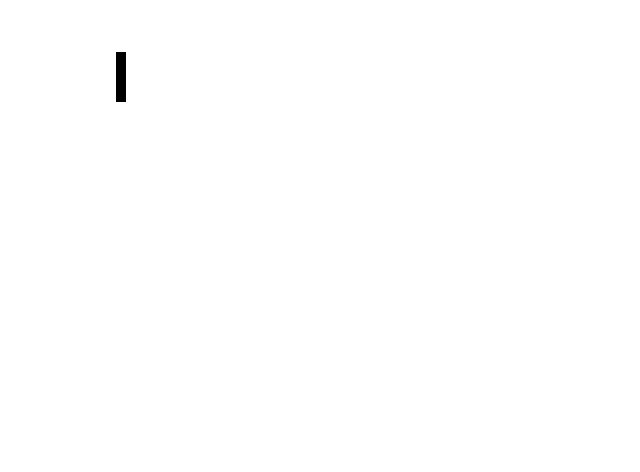
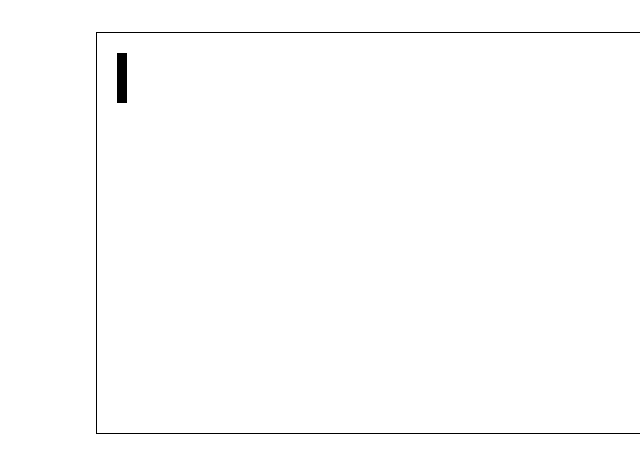
Before and after one commit to pixlbreaker/Pong-for-Electron, an Electron app: page src/index.html in a window 800 px wide. Shown: the top 472 px of the page, without its empty margins (0-640 px from the left). Drawn offline with Linux system fonts and the light colour scheme.

Commit message:
Added the border of the gameboard

```diff
--- a/src/index.html
+++ b/src/index.html
@@ -7,6 +7,6 @@
     <script defer src="game.js"></script>
   </head>
   <body>
-    <canvas height="400px" width="800px" id="gameboard"></canvas>
+    <canvas height="400px" width="800px" id="gameboard" style="border: 1px solid black;"></canvas>
   </body>
 </html>
```
